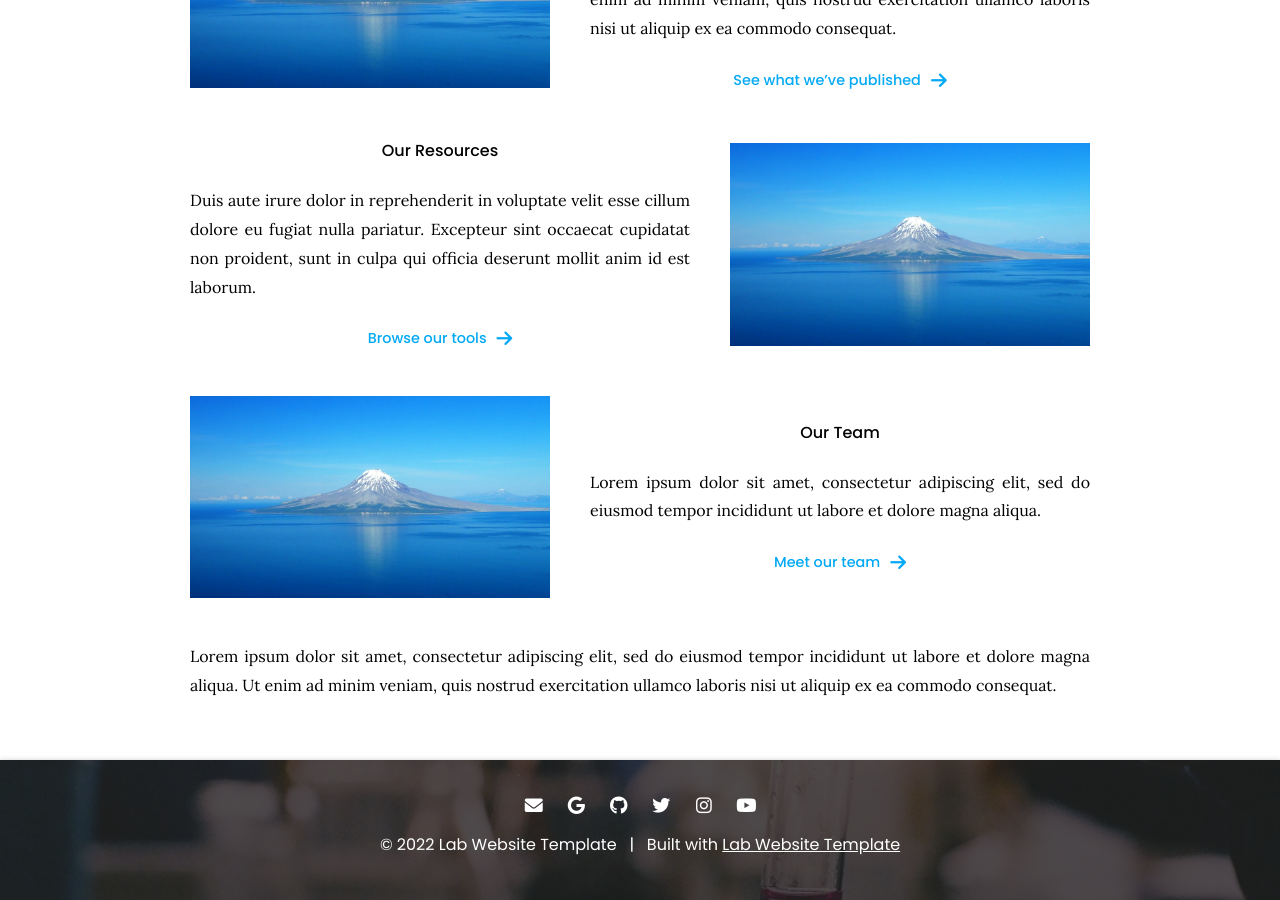
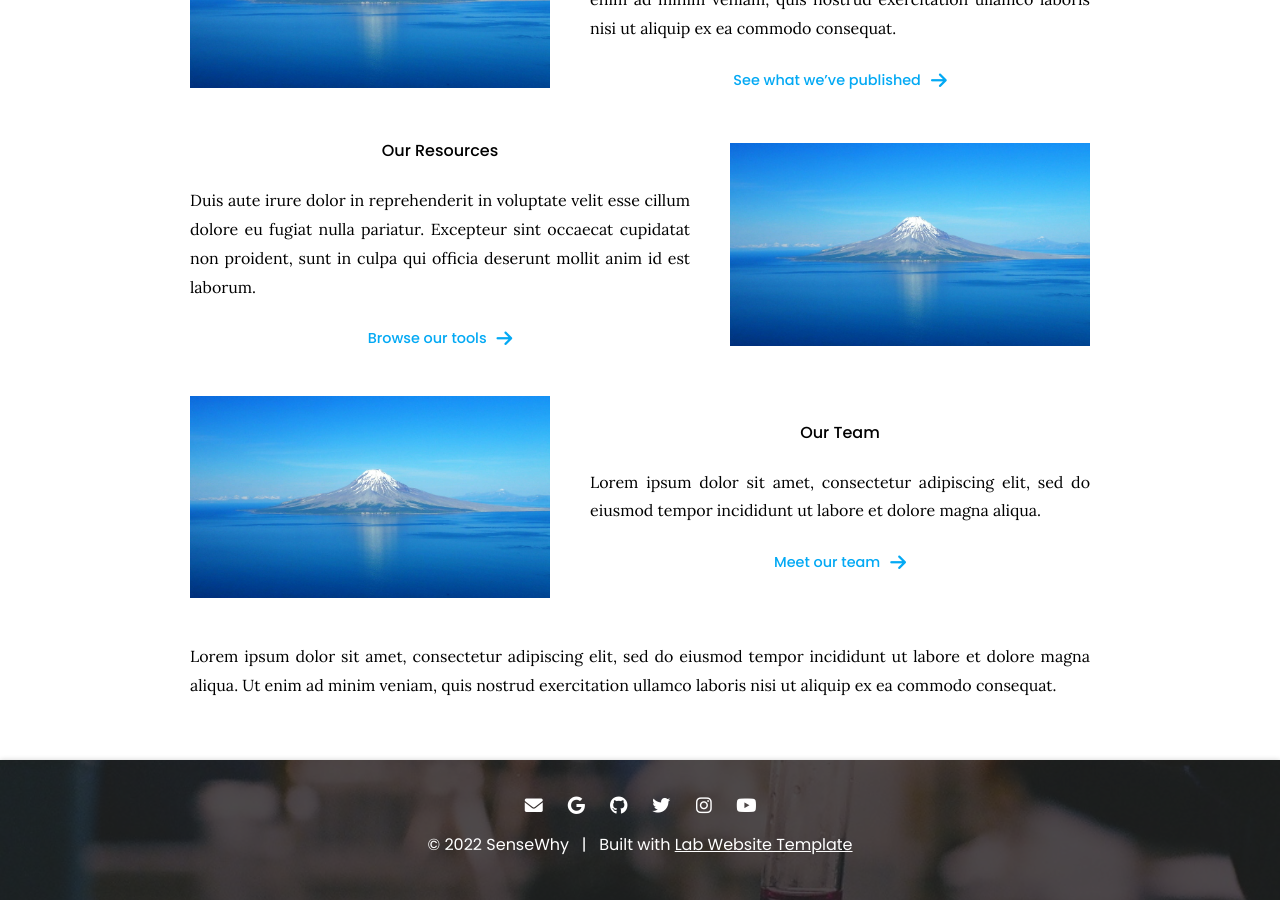
Before and after one commit to mahdipedro/SenseWhy-webs, a Jekyll site: the page built from index.md, in a window 1280 px wide and 900 px high, scrolled down 973 px. Built offline with Jekyll 4.4.1, drawn with Linux system fonts in a browser that asks for light colours; some of the changed lines change nothing that is shown; some of the changed text lies outside the part shown.

Commit message:
Update _config.yaml

```diff
--- a/_config.yaml
+++ b/_config.yaml
@@ -1,8 +1,8 @@
 ### basic settings
 
 # site properties and page defaults
-title: Lab Website Template
-description: An easy-to-use, flexible website template for labs, with automatic citations, GitHub tag imports, pre-built components, and more.
+title: SenseWhy
+description: Our lab is at the intersection of computer science and preventive medicine. Through analysis of continuous streams of data provided by smartphones and wearable sensors, we use signal processing intelligence and machine learning to understand a person’s moment-to-moment behavior, psychological states, and environmental context in which the behavior occurs. We design, build and analyze end-to-end mobile health (mHealth) systems while focusing on processing their data to help answer health-related questions.
 logo: images/logo.jpg
 header: images/background.jpg
 footer: images/background.jpg
```
